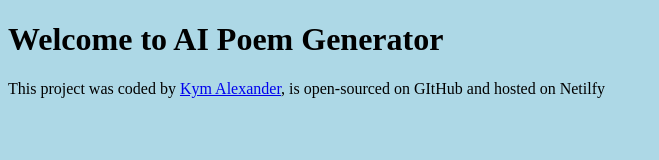
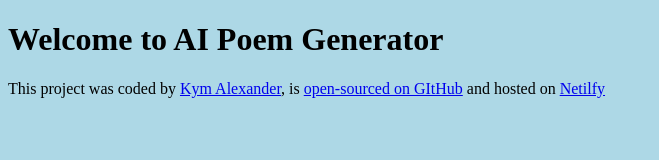
Before and after one commit to Kymathie/ai-poem-generator, a plain HTML site: page index.html in a window 1280 px wide. Shown: the whole page, without its empty margins (0-659 px from the left). Drawn offline with Linux system fonts and the light colour scheme.

Commit message:
added more links to footer

```diff
--- a/index.html
+++ b/index.html
@@ -9,7 +9,7 @@
 <body>
     <h1>Welcome to AI Poem Generator</h1>
 
-    <footer>This project was coded by <a href="https://github.com/Kymathie" target="_blank">Kym Alexander</a>, is open-sourced on GItHub and hosted on Netilfy</footer>
+    <footer>This project was coded by <a href="https://github.com/Kymathie" target="_blank">Kym Alexander</a>, is <a href="https://github.com/" target="_blank">open-sourced on GItHub</a> and hosted on <a href="https://kyms-ai-poem-generator.netlify.app/" target="_blank">Netilfy</a></footer>
     <script src="src/index.js"></script>
 </body>
 </html>
```
